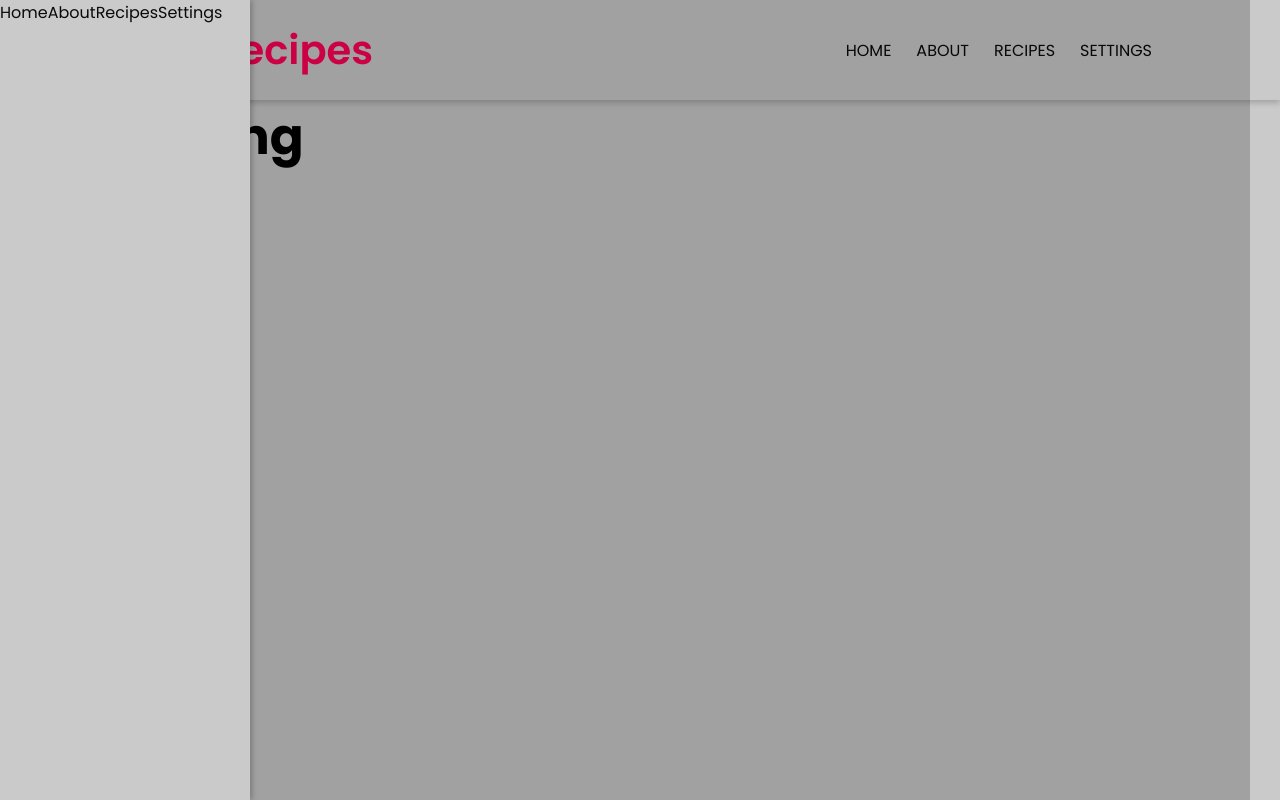
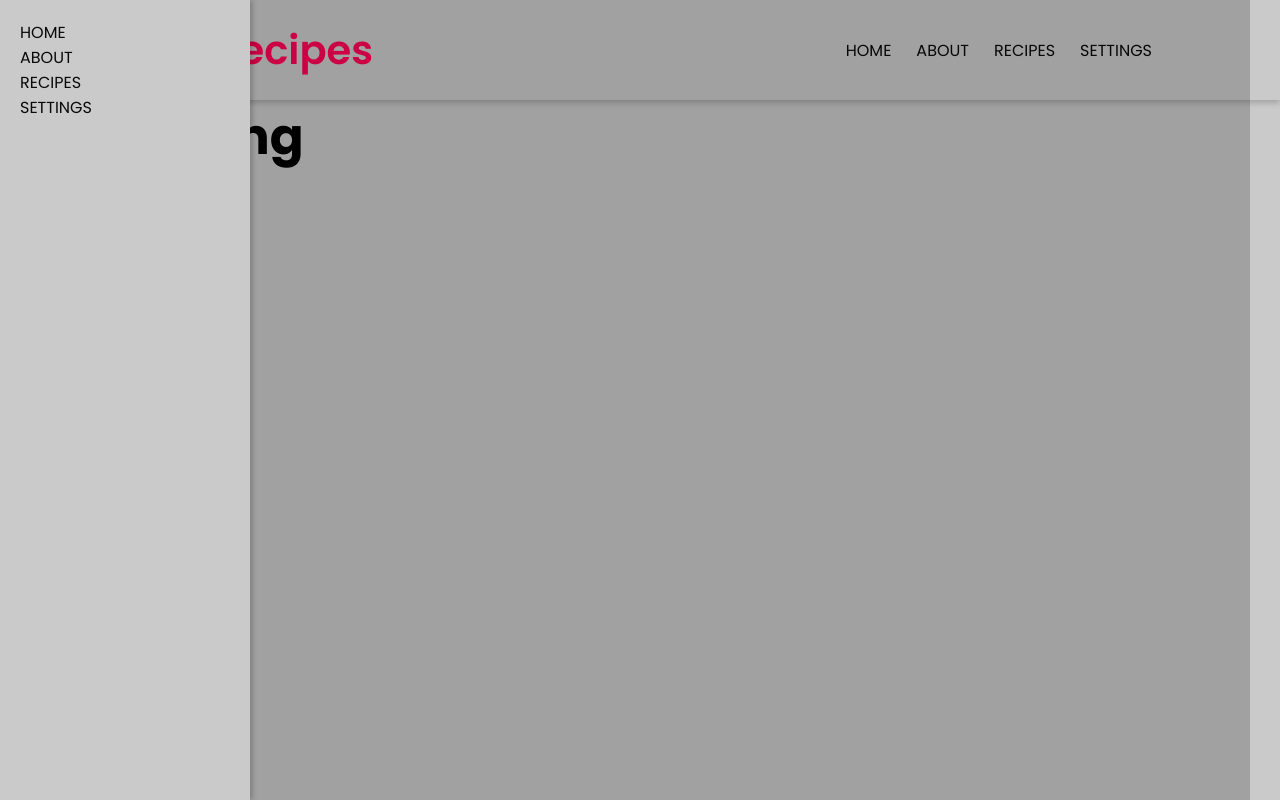
Before and after one commit to ecpieritz/find-recipes, a React (Create React App) app: page / in a window 1280 px wide. Built offline with nearby package versions, Linux system fonts and the light colour scheme.

Commit message:
Added style to sidebar links

```diff
--- a/src/scss/components/sidebar.scss
+++ b/src/scss/components/sidebar.scss
@@ -7,4 +7,21 @@
   background-color: $fr-bg;
   box-shadow: 0 0 0 1000px rgba(0,0,0,.2),
               3px 0 5px $fr-shadow;
+  padding: 20px;
+  a{
+    display: flex;
+    flex-direction: column;
+    text-transform: uppercase;
+      &:hover{
+        color: $fr-pink;
+        -webkit-transition: color .5s; /* For Safari 3.0 to 6.0 */
+        transition: color .5s; /* For modern browsers */
+      }
+      &.active{
+        color: $fr-pink;
+        &:hover{
+          color: $fr-text;
+        }
+      }
+  }
 }
```
